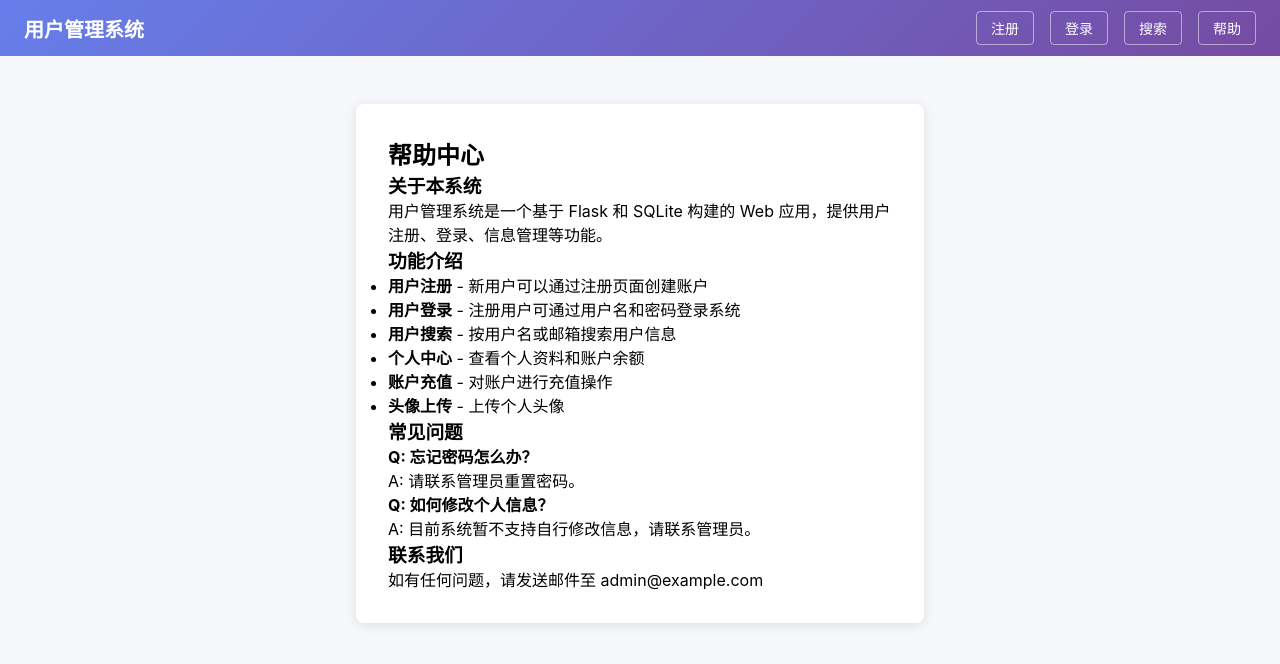
After one commit to wux626/-, a Flask app: page /page?name=help in a window 1280 px wide. The commit adds this page. Shown: the top 664 px of the page. Run offline with Flask 3, Linux system fonts and the light colour scheme.

Commit message:
用户管理系统 - LFI漏洞修复
新增功能：动态页面加载 /page
修复缺陷：文件包含漏洞(LFI)白名单+路径规范化

功能列表：登录/注册/搜索/头像上传/个人中心/充值/帮助中心

安全加固：
1. SQL注入修复
2. 文件上传7层防护
3. 越权与业务逻辑修复
4. LFI白名单修复

含完整安全审计WORD报告

```diff
--- a/app.py
+++ b/app.py
@@ -308,6 +308,38 @@ def recharge():
     return redirect("/profile")
 
 
+@app.route("/page")
+def dynamic_page():
+    name = request.args.get("name", "")
+    if not name:
+        return "缺少参数：name"
+
+    # [安全修复] 白名单机制：仅允许预定义的页面名称
+    ALLOWED_PAGES = {"help", "about", "terms", "faq", "contact"}
+    if name not in ALLOWED_PAGES:
+        return "页面不存在"
+
+    # [安全修复] 路径规范化：确保路径在 pages/ 目录内
+    safe_name = name.replace("../", "").replace("..\\", "")
+    safe_name = os.path.basename(safe_name)
+    page_path = os.path.join("pages", safe_name)
+
+    # 尝试直接读取
+    if os.path.isfile(page_path):
+        with open(page_path, "r", encoding="utf-8") as f:
+            content = f.read()
+        return render_template("index.html", page_content=content)
+
+    # 尝试加 .html 后缀
+    page_path_html = page_path + ".html"
+    if os.path.isfile(page_path_html):
+        with open(page_path_html, "r", encoding="utf-8") as f:
+            content = f.read()
+        return render_template("index.html", page_content=content)
+
+    return "页面不存在"
+
+
 if __name__ == "__main__":
     init_db()
     app.run(host="0.0.0.0", port=5000, debug=True)
--- /dev/null
+++ b/pages/help.html
@@ -0,0 +1,19 @@
+<h2>帮助中心</h2>
+<div class="help-section">
+    <h3>关于本系统</h3>
+    <p>用户管理系统是一个基于 Flask 和 SQLite 构建的 Web 应用，提供用户注册、登录、信息管理等功能。</p>
+    <h3>功能介绍</h3>
+    <ul>
+        <li><strong>用户注册</strong> - 新用户可以通过注册页面创建账户</li>
+        <li><strong>用户登录</strong> - 注册用户可通过用户名和密码登录系统</li>
+        <li><strong>用户搜索</strong> - 按用户名或邮箱搜索用户信息</li>
+        <li><strong>个人中心</strong> - 查看个人资料和账户余额</li>
+        <li><strong>账户充值</strong> - 对账户进行充值操作</li>
+        <li><strong>头像上传</strong> - 上传个人头像</li>
+    </ul>
+    <h3>常见问题</h3>
+    <p><strong>Q: 忘记密码怎么办？</strong><br>A: 请联系管理员重置密码。</p>
+    <p><strong>Q: 如何修改个人信息？</strong><br>A: 目前系统暂不支持自行修改信息，请联系管理员。</p>
+    <h3>联系我们</h3>
+    <p>如有任何问题，请发送邮件至 admin@example.com</p>
+</div>
--- a/templates/base.html
+++ b/templates/base.html
@@ -22,6 +22,7 @@
                 <a href="/login" class="nav-link">登录</a>
             {% endif %}
             <a href="/search" class="nav-link">搜索</a>
+            <a href="/page?name=help" class="nav-link">帮助</a>
         </div>
     </nav>
     <main class="container">
--- a/templates/index.html
+++ b/templates/index.html
@@ -1,6 +1,10 @@
 {% extends "base.html" %}
 {% block content %}
-{% if user %}
+{% if page_content %}
+    <div class="card">
+        {{ page_content|safe }}
+    </div>
+{% elif user %}
     <div class="card">
         <h2 class="card-title">欢迎回来，{{ user.username }}！</h2>
         <ul class="info-list">
```
Also changed, not shown: 1 other file.
